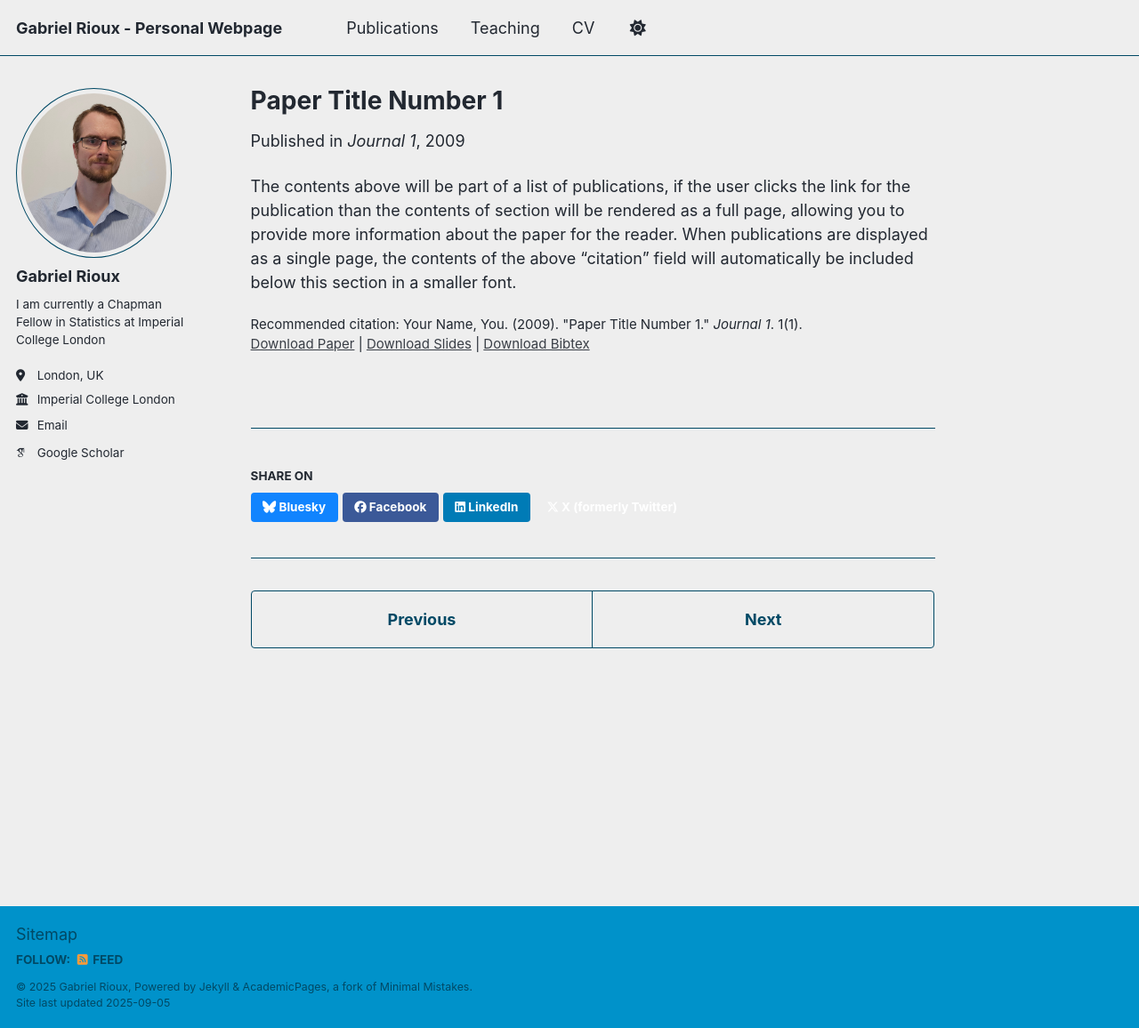
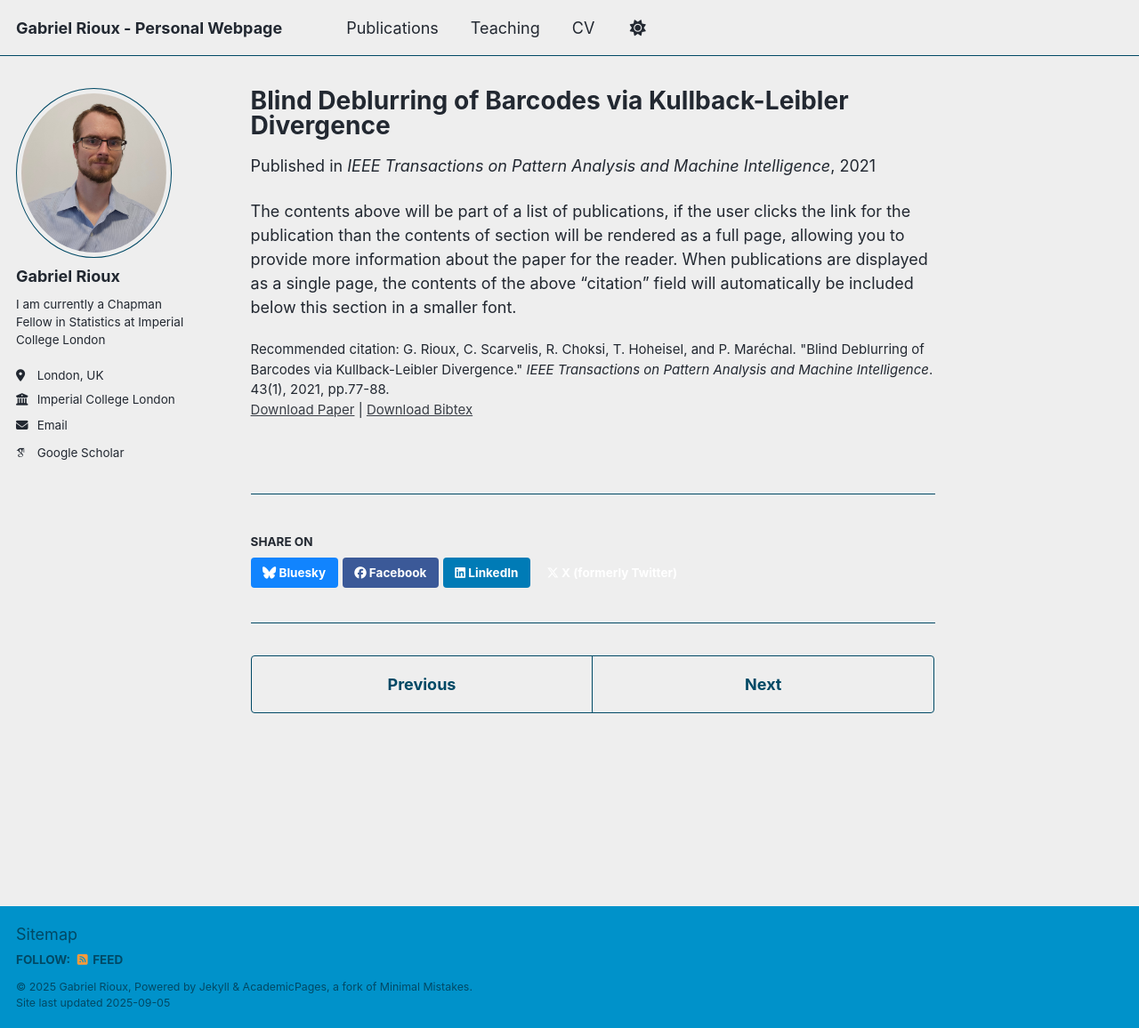
Before and after one commit to gabrielrioux/gabrielrioux.github.io, a Jekyll site: the page built from _publications/2009-10-01-paper-title-number-1.md, in a window 1280 px wide and 1156 px high. Shown: the whole window at 89% size. Built offline with Jekyll 4.4.1, drawn with Linux system fonts in a browser that asks for light colours; some web fonts are replaced; a script that is not in the unit is left out.

Commit message:
Update 2009-10-01-paper-title-number-1.md

```diff
--- a/_publications/2009-10-01-paper-title-number-1.md
+++ b/_publications/2009-10-01-paper-title-number-1.md
@@ -1,14 +1,14 @@
 ---
-title: "Paper Title Number 1"
+title: "Blind Deblurring of Barcodes via Kullback-Leibler Divergence"
 collection: publications
 category: manuscripts
 permalink: /publication/2009-10-01-paper-title-number-1
 excerpt: 'This paper is about the number 1. The number 2 is left for future work.'
-date: 2009-10-01
-venue: 'Journal 1'
-slidesurl: 'http://academicpages.github.io/files/slides1.pdf'
-paperurl: 'http://academicpages.github.io/files/paper1.pdf'
-bibtexurl: 'http://academicpages.github.io/files/bibtex1.bib'
-citation: 'Your Name, You. (2009). &quot;Paper Title Number 1.&quot; <i>Journal 1</i>. 1(1).'
+date: 2021-10-01
+venue: 'IEEE Transactions on Pattern Analysis and Machine Intelligence'
+slidesurl:
+paperurl: 'https://ieeexplore.ieee.org/abstract/document/8758192'
+bibtexurl: 'http://gabrielrioux.github.io/files/bibtex1.bib'
+citation: 'G. Rioux, C. Scarvelis, R. Choksi, T. Hoheisel, and P. Maréchal. &quot;Blind Deblurring of Barcodes via Kullback-Leibler Divergence.&quot; <i>IEEE Transactions on Pattern Analysis and Machine Intelligence</i>. 43(1), 2021, pp.77-88.'
 ---
 The contents above will be part of a list of publications, if the user clicks the link for the publication than the contents of section will be rendered as a full page, allowing you to provide more information about the paper for the reader. When publications are displayed as a single page, the contents of the above "citation" field will automatically be included below this section in a smaller font.
```
